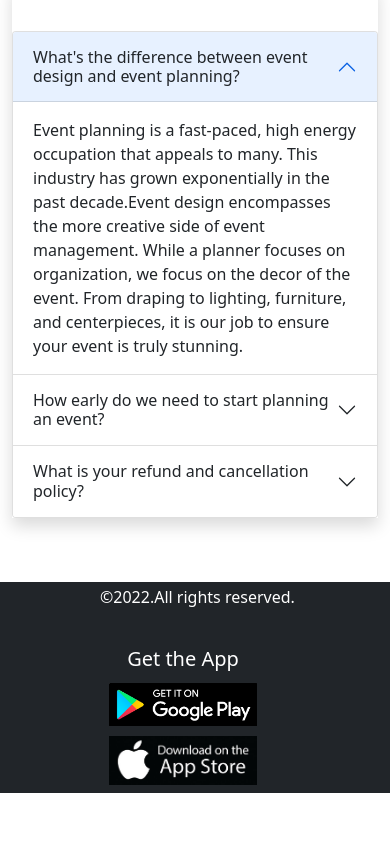
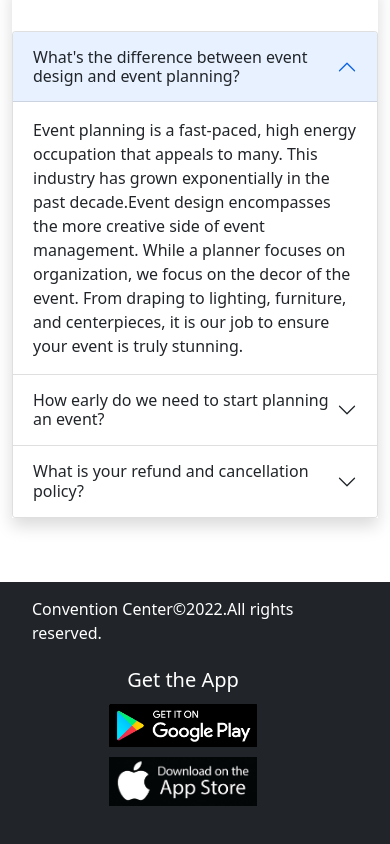
Before and after one commit to Shakshor/rose-convention-center, a plain HTML site: page index.html in a window 390 px wide. Shown: the part 3000-3844 px from the top of the page. Before the commit the page ends 3793 px from the top, so only its background shows below. Drawn offline with nearby package versions, Linux system fonts and the light colour scheme.

Commit message:
done footer error

```diff
--- a/css/style.css
+++ b/css/style.css
@@ -72,8 +72,8 @@
 --------------------------- */
 
 /*---------- Mobile Device --------*/
-/* ----------image slider--------- */
 @media screen and (max-width: 576px) {
+ /* ----------image slider--------- */
     .carousel-caption{
         padding-bottom: 5px;
     }
@@ -115,14 +115,20 @@
         font-size: 10px;
     }
 
-    /*------------------------
-     frequently asked question
-     -------------------------*/
+/*--------------frequently asked question ------------*/
     .accordion-style{
         flex-direction: column-reverse;
     }
     .half-width{
         width: 100%;
+    }
+/*----------- footer ------------*/
+    footer{
+        height: 32vh;
+    }
+    .footer-part #copyright{
+        padding-left: 32px;
+        margin-top: 15px;
     }
 }
 
--- a/index.html
+++ b/index.html
@@ -340,12 +340,12 @@
     <footer class="bg-dark text-white mt-5">
         <div class="footer-part row d-flex justify-content-between">
             <div class="col-md-7 d-flex align-items-center">
-                <p id="copyright">©2022.All
+                <p id="copyright">Convention Center©2022.All
                     rights
                     reserved.</p>
             </div>
             <div class="col-md-5 d-flex align-items-center flex-column">
-                <p class="fs-5 mb-2 mt-3">Get the App</p>
+                <p class="fs-5 mb-2 mt-1 mt-lg-3">Get the App</p>
                 <a target="_blank" class="btn google-app mb-2" href="https://play.google.com/store/apps"
                     role="button"><img class="img-fliud w-100" src="images/google-play-img.png" alt=""></a>
                 <a target="_blank" class="btn  google-app " href="https://www.apple.com/app-store/" role="button"><img
```
